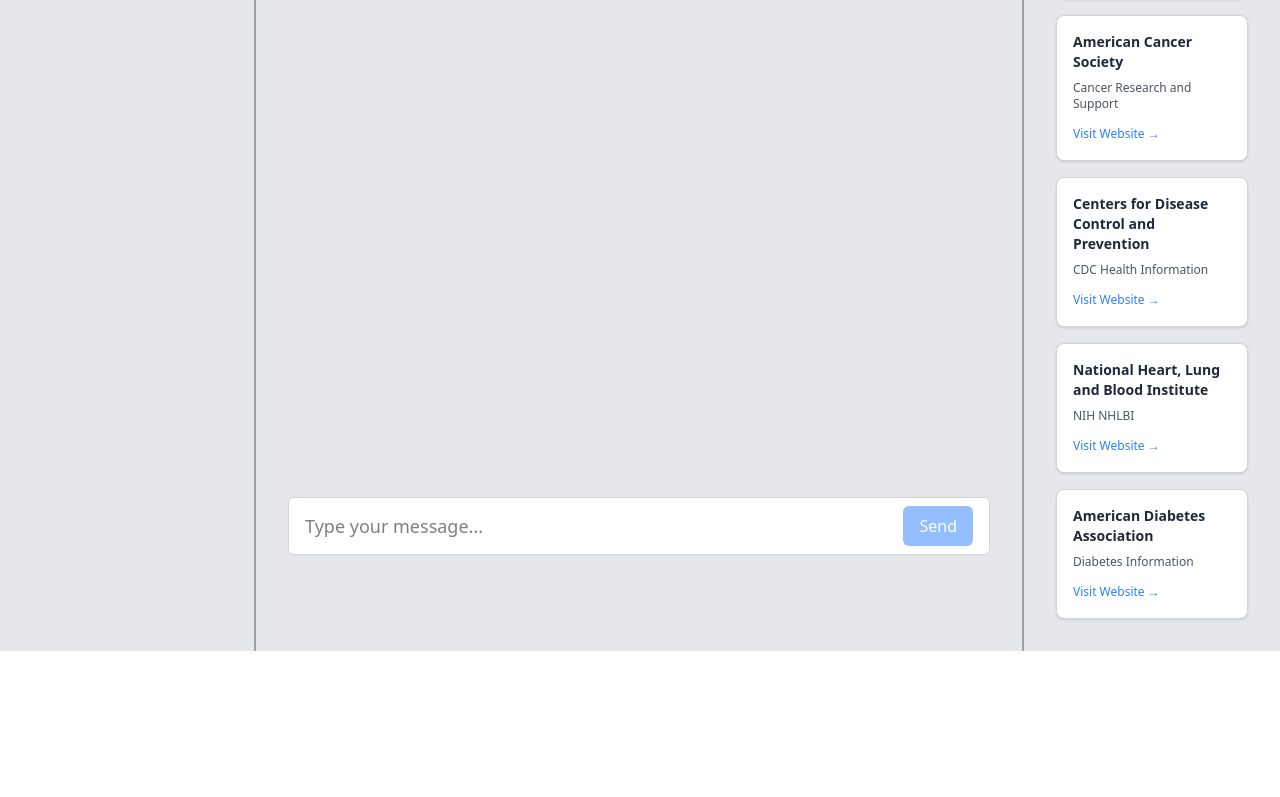
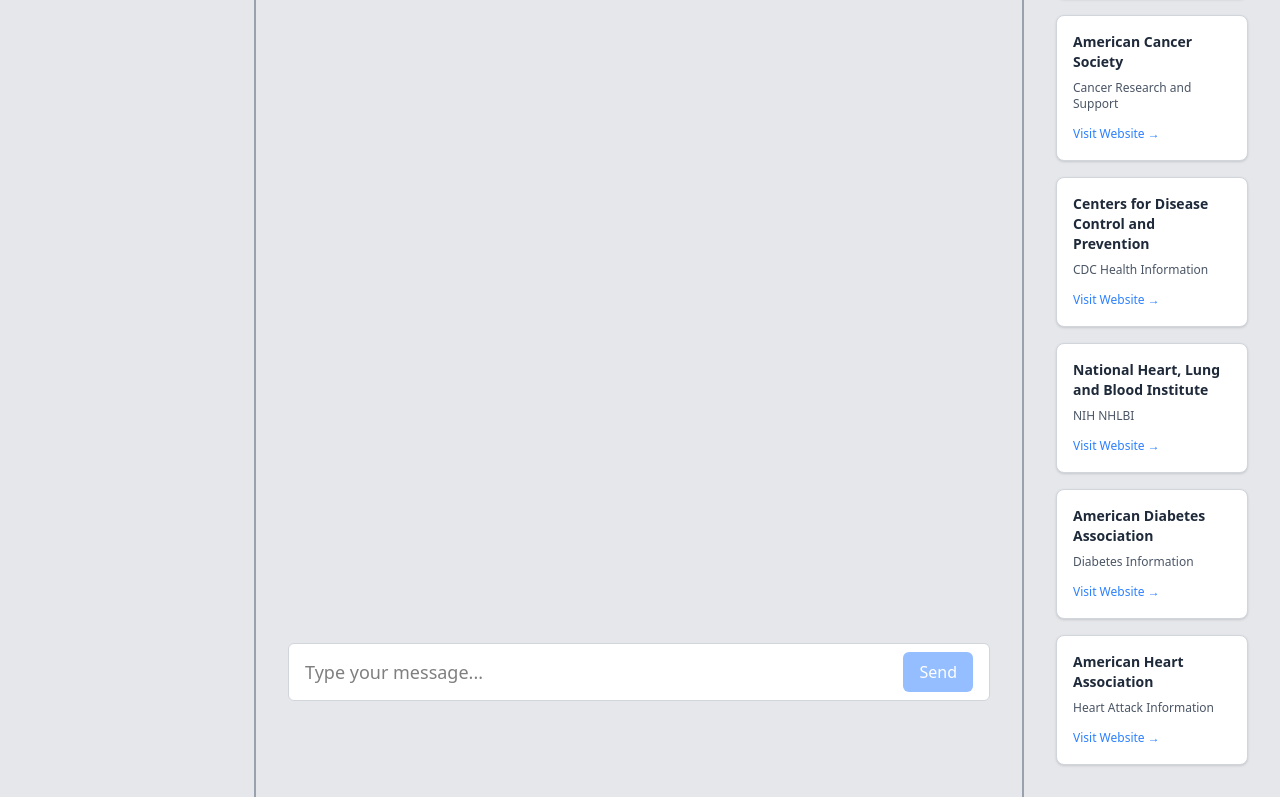
Before and after one commit to dilusha-ola/Rag-chatbot-non-commuinicable-diseases-frontendUI, a React (Vite) app: page / in a window 1280 px wide. Shown: the part 263-1060 px from the top of the page. Before the commit the page ends 914 px from the top, so only its background shows below. Built offline with nearby package versions, Linux system fonts and the light colour scheme.

Commit message:
add American heart  association link to reference pannel

```diff
--- a/src/constants/references.ts
+++ b/src/constants/references.ts
@@ -34,4 +34,10 @@
     source: 'Diabetes Information',
     url: 'https://diabetes.org/',
   },
+  {
+    id: 'fixed-ref-6',
+    title: 'American Heart Association',
+    source: 'Heart Attack Information',
+    url: 'https://www.heart.org/en/',
+  },
 ];
```
